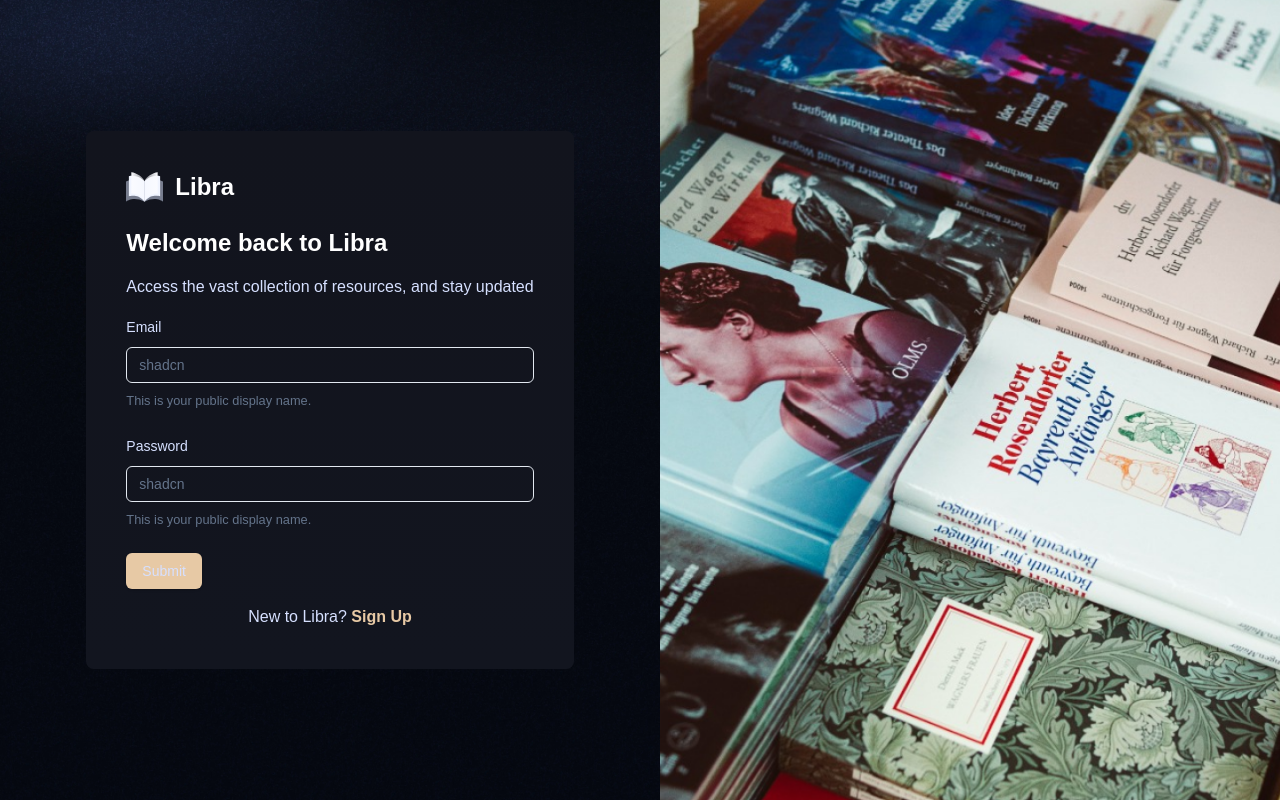
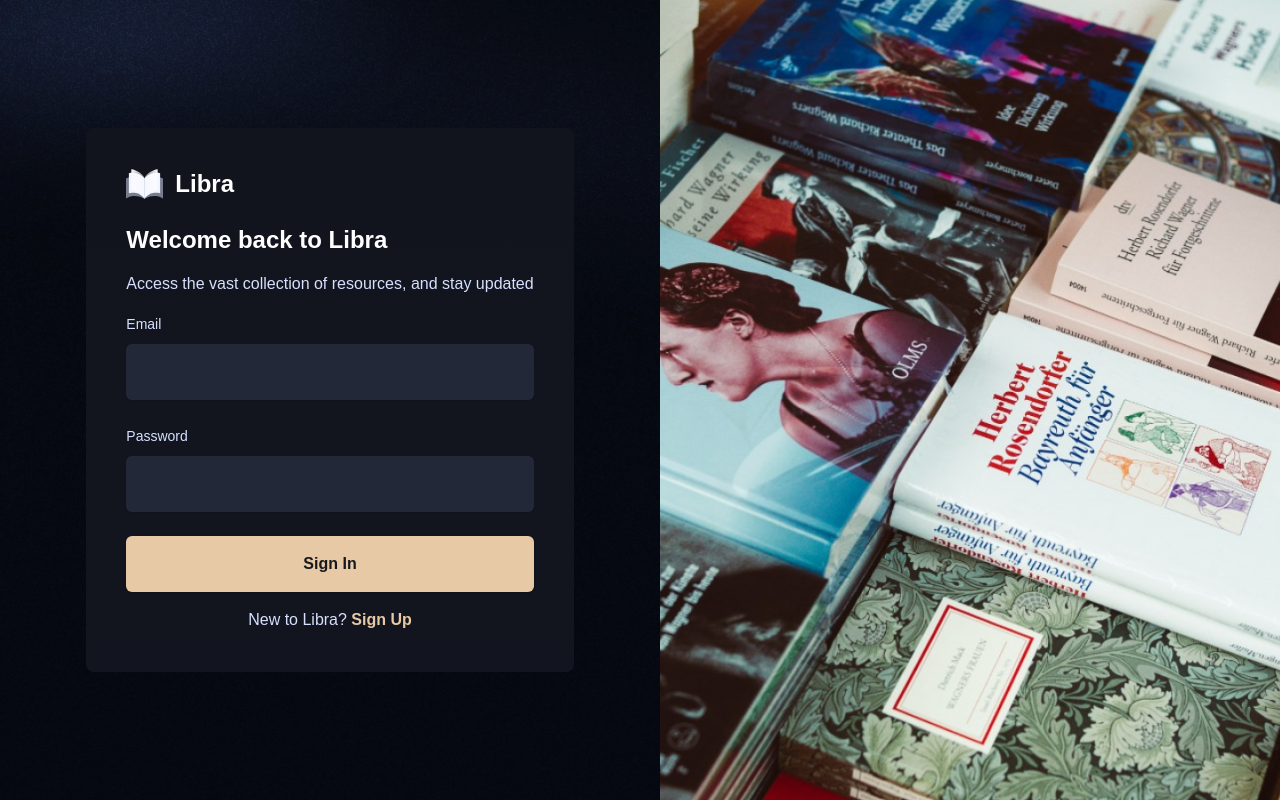
Before and after one commit to Gazi2050/libra, a Next.js app: page /sign-in in a window 1280 px wide. Built offline with nearby package versions, Linux system fonts and the light colour scheme; a web font is replaced by a local one.

Commit message:
ui:auth form ui ready

```diff
--- a/components/AuthForm.tsx
+++ b/components/AuthForm.tsx
@@ -1,7 +1,7 @@
 "use client"
 
 import { zodResolver } from "@hookform/resolvers/zod"
-import { DefaultValues, FieldValues, SubmitHandler, useForm, UseFormReturn } from "react-hook-form"
+import { DefaultValues, FieldValues, Path, SubmitHandler, useForm, UseFormReturn } from "react-hook-form"
 import { z, ZodType } from "zod";
 import { Button } from "@/components/ui/button"
 import {
@@ -16,7 +16,8 @@ import {
 import { Input } from "./ui/input";
 import Link from "next/link";
 import path from "path";
-import { FIELD_NAMES } from "@/constants";
+import { FIELD_NAMES, FIELD_TYPES } from "@/constants";
+import ImageUpload from "./ImageUplode";
 
 interface Props<T extends FieldValues> {
     schema: ZodType<T>;
@@ -50,18 +51,19 @@ const AuthForm = <T extends FieldValues>({ types, schema, defaultValues, onSubmi
                                 <FormItem>
                                     <FormLabel className="capitalize">  {FIELD_NAMES[field.name as keyof typeof FIELD_NAMES]}</FormLabel>
                                     <FormControl>
-                                        <Input placeholder="shadcn" {...field} />
+                                        {field.name === "universityCard" ? (
+                                            <ImageUpload />
+                                        ) : (
+                                            <Input required type={FIELD_TYPES[field.name as keyof typeof FIELD_TYPES]} {...field} className="form-input" />
+                                        )}
                                     </FormControl>
-                                    <FormDescription>
-                                        This is your public display name.
-                                    </FormDescription>
                                     <FormMessage />
                                 </FormItem>
                             )}
                         />
 
                     ))}
-                    <Button type="submit">Submit</Button>
+                    <Button type="submit" className="form-btn">{isSignIn ? "Sign In" : "Sign Up"}</Button>
                 </form>
             </Form>
             <p className="text-center text-base font-medium">
--- /dev/null
+++ b/components/ImageUplode.tsx
@@ -0,0 +1,11 @@
+import React from 'react';
+
+const ImageUpload = () => {
+    return (
+        <div>
+            ImageUplode
+        </div>
+    );
+};
+
+export default ImageUpload;
```
